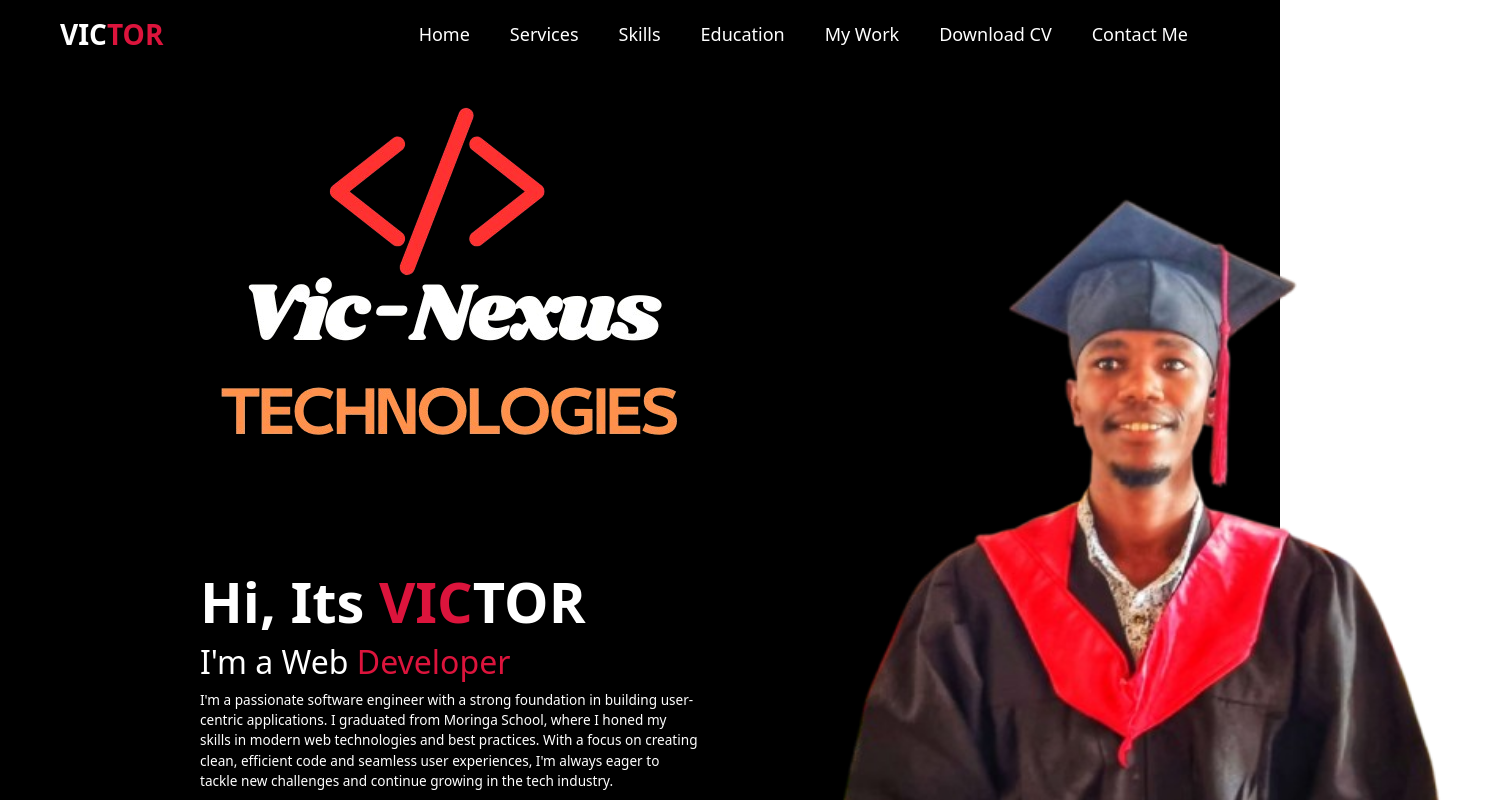
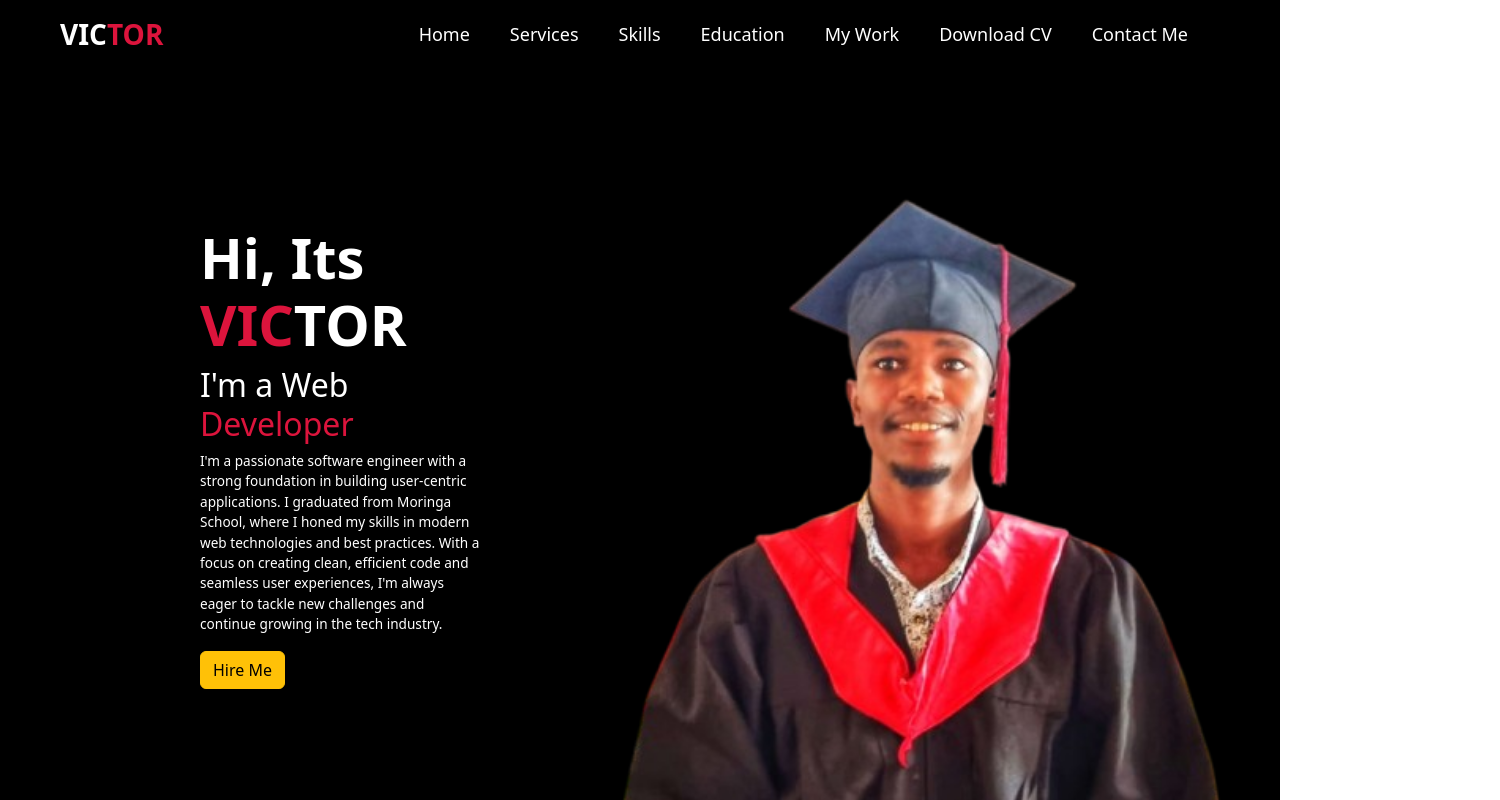
Before and after one commit to victorwangari/victorwangari, a React (Create React App) app: page / in a window 1280 px wide. Shown: the top 800 px of the page, 1500 px wide, since content can reach past the window. Built offline with nearby package versions, Linux system fonts and the light colour scheme.

Commit message:
update app

```diff
--- a/src/components /hero.jsx
+++ b/src/components /hero.jsx
@@ -1,14 +1,14 @@
 import React from "react";
 import VickyImage from "../IMG/vicky.png"
 import "../CSS/hero.css"
-import nexus from "../IMG/vicnexus-removebg-preview.png"
+// import nexus from "../IMG/vicnexus-removebg-preview.png"
 
 
 function Hero() {
     return(
         <div className="hero-section  bg-black">
             <div className="hero">
-                <img className="nexus" src={nexus} alt="nexus" />
+                {/* <img className="nexus" src={nexus} alt="nexus" /> */}
                 <h1 className="hero-heading text-white">Hi, Its <span className="dev">VIC</span>TOR</h1>
                 <h2 className="text-white hero-h2">
                     I'm a Web <span className="dev">Developer</span>
```
